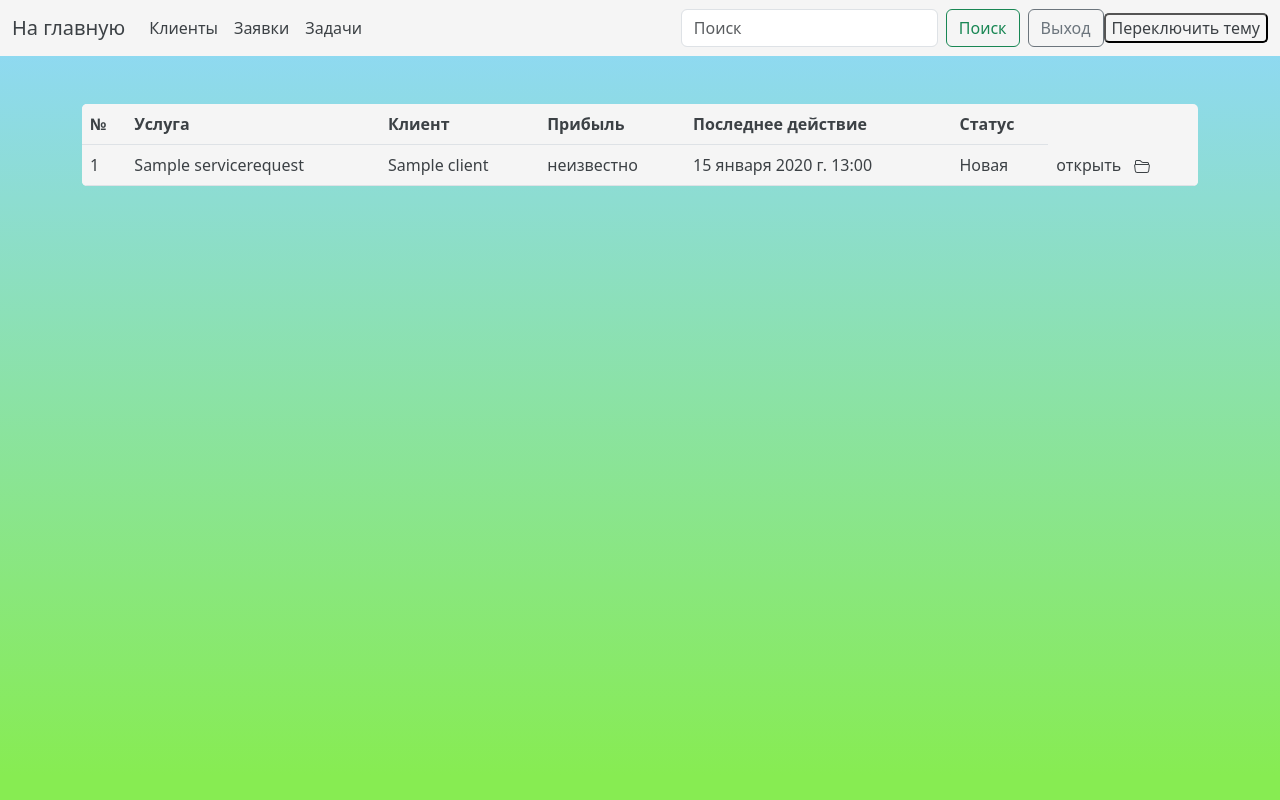
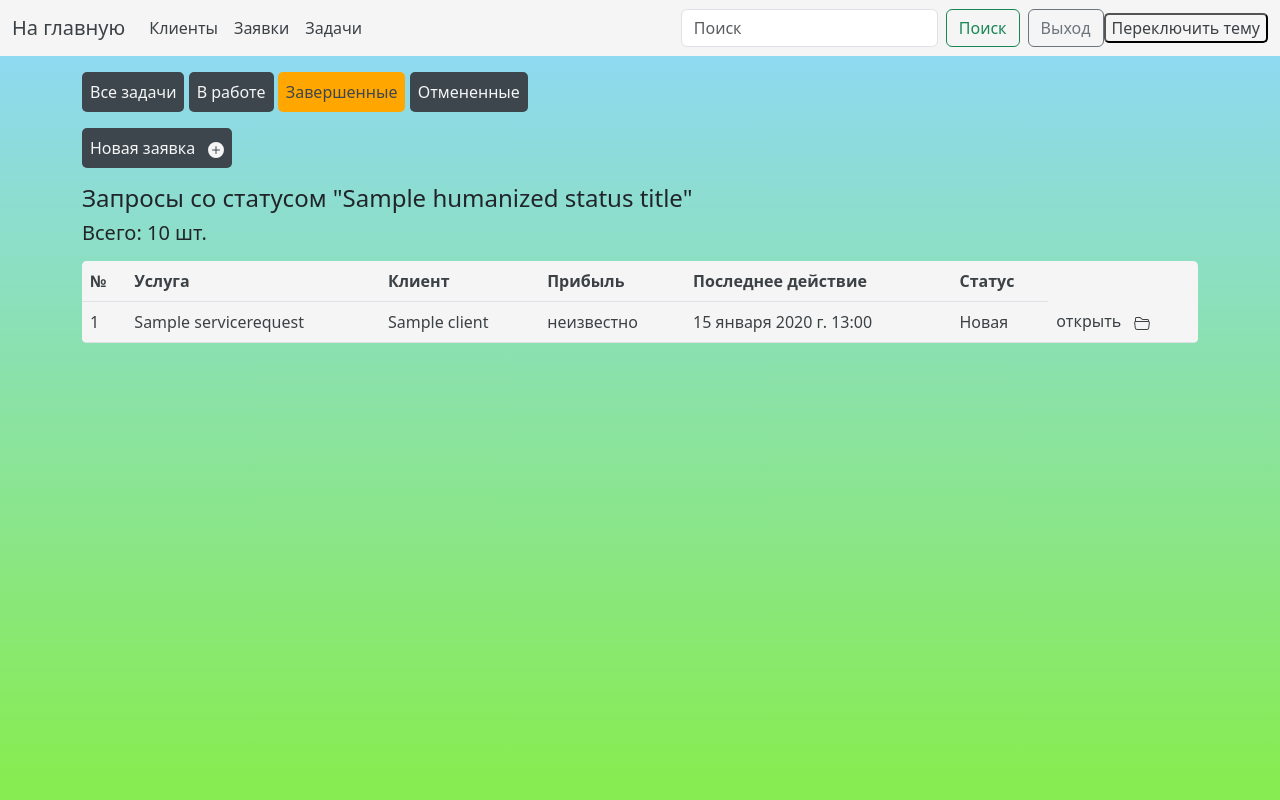
Before and after one commit to SergeyKurilko/vergCRM, a Django app: template crm/templates/crm/service_requests_list.html in a window 1280 px wide. Run offline with Django 5.2, Linux system fonts and the light colour scheme; tables that the repository leaves empty hold one stand-in row (values such as "Sample post"); the template is opened without the code that fills it: values that come from a table or form of the project are taken from there, most other values are stand-ins (such as "Sample title", 1, 10 or a date in 2020).

Commit message:
Start of development of creation of a new service request obj

```diff
--- a/crm/models.py
+++ b/crm/models.py
@@ -50,11 +50,11 @@ class Client(models.Model):
 
 class ServiceRequest(models.Model):
     STATUS_CHOICES = [
-        ('new', 'Новая'),
+        ('new', 'Новая'), # TODO: убрать этот статус
         ('in_progress', 'В работе'),
         ('completed', 'Завершена'),
         ('canceled', 'Отменена'),
-        ('archive', 'В архиве'),
+        ('archive', 'В архиве'), # TODO: убрать этот статус
     ]
 
     client = models.ForeignKey(Client, on_delete=models.CASCADE,
@@ -69,7 +69,7 @@ class ServiceRequest(models.Model):
                                 on_delete=models.SET_NULL,
                                 related_name="service_requests",
                                 null=True, blank=True)
-    status = models.CharField(choices=STATUS_CHOICES, default='new', max_length=15)
+    status = models.CharField(choices=STATUS_CHOICES, default='in_progress', max_length=15)
     created_at = models.DateTimeField(auto_now_add=True,
                                       verbose_name="Дата создания")
     updated_at = models.DateTimeField(auto_now=True,
@@ -81,6 +81,7 @@ class ServiceRequest(models.Model):
     class Meta:
         verbose_name = "Заявка"
         verbose_name_plural = "Заявки"
+        ordering = ["-updated_at"]
 
 
 class ImageForServiceRequest(models.Model):
--- a/crm/static/crm/css/main_style.css
+++ b/crm/static/crm/css/main_style.css
@@ -27,6 +27,7 @@
     min-height: 100vh;
     background: linear-gradient(0deg, rgba(135,236,82,1) 3%, rgba(143,216,251,1) 99%);
     padding-top: 56px;
+    padding-bottom: 15px;
 }
 
 .navbar {
@@ -68,7 +69,7 @@ td, th {
     position: relative;
 }
 
-.verg-button-1:hover {
+.verg-button-1:hover, .verg-button-1-active {
     background-color: var(--orange-accent-color);
     color: var(--contrast-color);
 }
--- a/crm/templates/crm/dashboard.html
+++ b/crm/templates/crm/dashboard.html
@@ -49,7 +49,7 @@
     <hr class="hr" />
 
     <div class="container-md container-fluid">
-        <a href="" class="verg-button-1" type="button">
+        <a href="{% url 'crm:add_service_request' %}" class="verg-button-1" type="button">
             Новая заявка &nbsp;
             <svg xmlns="http://www.w3.org/2000/svg" width="16" height="16" fill="currentColor" class="bi bi-plus-circle-fill" viewBox="0 0 16 16">
                 <path d="M16 8A8 8 0 1 1 0 8a8 8 0 0 1 16 0M8.5 4.5a.5.5 0 0 0-1 0v3h-3a.5.5 0 0 0 0 1h3v3a.5.5 0 0 0 1 0v-3h3a.5.5 0 0 0 0-1h-3z"/>
--- a/crm/templates/crm/service_requests_list.html
+++ b/crm/templates/crm/service_requests_list.html
@@ -5,7 +5,43 @@
 
 {% block content %}
 
-<div class="container-md container-fluid service-requests-list-container mt-5">
+<div class="container-md container-fluid service-requests-list-filters-container mt-3">
+        <a href="?status=all" type="button"
+            class="verg-button-1 position-relative {% if current_status == 'all' %}verg-button-1-active{% endif %}">
+            Все задачи
+        </a>
+        <a href="?status=in_progress" type="button"
+            class="verg-button-1 position-relative {% if current_status == 'in_progress' %}verg-button-1-active{% endif %}">
+            В работе
+        </a>
+        <a href="?status=completed" type="button"
+            class="verg-button-1 position-relative {% if current_status == 'completed' %}verg-button-1-active{% endif %}">
+            Завершенные
+        </a>
+        <a href="?status=canceled" type="button"
+            class="verg-button-1 position-relative {% if current_status == 'canceled' %}verg-button-1-active{% endif %}">
+            Отмененные
+        </a>
+</div>
+
+<div class="container-md container-fluid service-requests-list-add-new-container mt-3">
+    <a href="{% url 'crm:add_service_request' %}" class="verg-button-1" type="button">
+        Новая заявка &nbsp;
+        <svg xmlns="http://www.w3.org/2000/svg" width="16" height="16" fill="currentColor" class="bi bi-plus-circle-fill" viewBox="0 0 16 16">
+            <path d="M16 8A8 8 0 1 1 0 8a8 8 0 0 1 16 0M8.5 4.5a.5.5 0 0 0-1 0v3h-3a.5.5 0 0 0 0 1h3v3a.5.5 0 0 0 1 0v-3h3a.5.5 0 0 0 0-1h-3z"/>
+        </svg>
+    </a>
+</div>
+
+<div class="container-md container-fluid service-requests-info-container mt-3">
+    {% if current_status and current_status != "all" %}
+    <h4>Запросы со статусом "{{ humanized_status_title }}"</h4>
+    {% else %}
+    <h4>Все запросы {% endif %}</h4>
+    <h5>Всего: {{ service_requests_quantity }} шт.</h5>
+</div>
+
+<div class="container-md container-fluid service-requests-list-container mt-3">
     <table class="table rounded-table">
         <thead>
           <tr>
@@ -45,14 +81,14 @@
     {% if service_requests.paginator.num_pages > 1 %}
     <div id="pagination" class="my-3 d-flex justify-content-center d-md-block">
         {% for p in service_requests.paginator.page_range %}
-        {% if service_requests.number == p %}
-        <a class="paginator-link-active me-1" href="?page={{ p }}">{{ p }}</a>
-        {% else %}
-        <a class="paginator-link me-1" href="?page={{ p }}">{{ p }}</a>
-        {% endif %}
+            {% if service_requests.number == p %}
+                <a class="paginator-link-active me-1" href="?page={{ p }}&status={{ current_status }}">{{ p }}</a>
+            {% else %}
+                <a class="paginator-link me-1" href="?page={{ p }}&status={{ current_status }}">{{ p }}</a>
+            {% endif %}
         {% endfor %}
         {% if service_requests.has_next %}
-            <a class="paginator-next-button" href="?page={{ service_requests.next_page_number }}">
+            <a class="paginator-next-button" href="?page={{ service_requests.next_page_number }}&status={{ current_status }}">
                 Далее
                 <svg xmlns="http://www.w3.org/2000/svg" width="16" height="16" fill="currentColor" class="bi bi-arrow-right" viewBox="0 0 16 16">
                     <path fill-rule="evenodd" d="M1 8a.5.5 0 0 1 .5-.5h11.793l-3.147-3.146a.5.5 0 0 1 .708-.708l4 4a.5.5 0 0 1 0 .708l-4 4a.5.5 0 0 1-.708-.708L13.293 8.5H1.5A.5.5 0 0 1 1 8"/>
--- a/crm/urls.py
+++ b/crm/urls.py
@@ -1,15 +1,18 @@
 from django.urls import path
-from crm.views import CrmLoginView, DashboardView, test, user_logout_view, ServiceRequestsListView
+from crm.views import (CrmLoginView, DashboardView, test,
+                       user_logout_view, ServiceRequestsListView,
+                       ServiceRequestCreateView)
 
 app_name = "crm"
 
 
 urlpatterns = [
     path("", DashboardView.as_view(), name="dashboard"),
-    path("login", CrmLoginView.as_view(), name="login_page"),
-    path("logout", user_logout_view, name="logout"),
-    path("my-service-requests", ServiceRequestsListView.as_view(), name="service_requests_list"),
-    path("test", test, name="test")
+    path("login/", CrmLoginView.as_view(), name="login_page"),
+    path("logout/", user_logout_view, name="logout"),
+    path("my-service-requests/", ServiceRequestsListView.as_view(), name="service_requests_list"),
+    path("add-service-request/", ServiceRequestCreateView.as_view(), name="add_service_request"),
+    path("test", test, name="test/")
 ]
 
 ajax_urlpatterns = [
```
Also changed, not shown: crm/templates/crm/add_service_request.html (added, +7 -0 lines), crm/views.py (+24 -2 lines).
